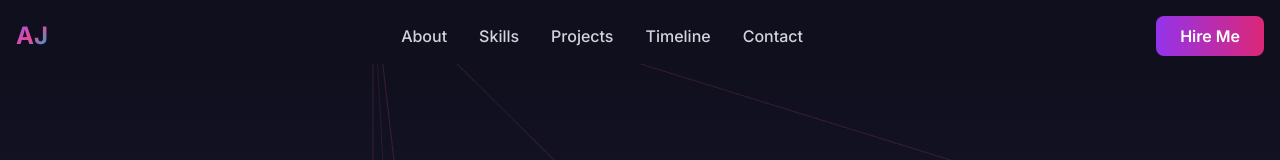
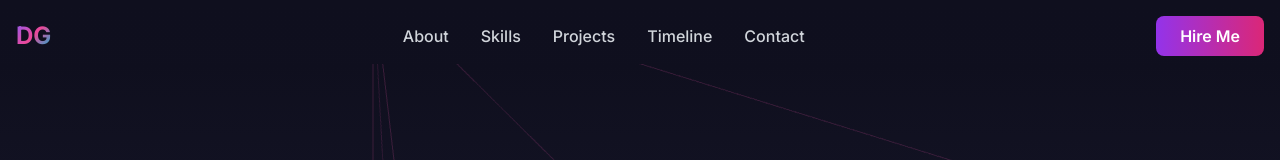
Before and after one commit to Dharmendra2005/3DPortfolio, a React (Vite) app: page / in a window 1280 px wide. Shown: the top 160 px of the page. Built offline with nearby package versions, Linux system fonts and the light colour scheme.

Commit message:
update simply

```diff
--- a/src/components/Footer.jsx
+++ b/src/components/Footer.jsx
@@ -14,7 +14,7 @@ export function Footer() {
             viewport={{ once: true }}
           >
             <h3 className="text-2xl font-bold mb-2">
-              <span className="gradient-text">AJ</span>
+              <span className="gradient-text">DG</span>
             </h3>
             <p className="text-gray-400 text-sm">
               Building beautiful digital experiences with modern technologies.
--- a/src/components/Navbar.jsx
+++ b/src/components/Navbar.jsx
@@ -43,7 +43,7 @@ export function Navbar() {
           whileHover={{ scale: 1.1 }}
           className="text-2xl font-bold cursor-pointer"
         >
-          <span className="gradient-text">AJ</span>
+          <span className="gradient-text">DG</span>
         </motion.div>
 
         {/* Desktop Menu */}
@@ -67,6 +67,7 @@ export function Navbar() {
             boxShadow: "0 0 30px rgba(139, 92, 246, 0.5)",
           }}
           whileTap={{ scale: 0.95 }}
+          onClick={() => scrollToSection("contact")}
           className="hidden md:block px-6 py-2 bg-gradient-to-r from-purple-600 to-pink-600 text-white rounded-lg font-semibold hover:shadow-lg transition-all"
         >
           Hire Me
@@ -120,6 +121,7 @@ export function Navbar() {
           ))}
           <motion.button
             whileHover={{ scale: 1.02 }}
+            onClick={() => scrollToSection("contact")}
             className="w-full px-4 py-2 bg-gradient-to-r from-purple-600 to-pink-600 text-white rounded-lg font-semibold mt-4"
           >
             Hire Me
```
